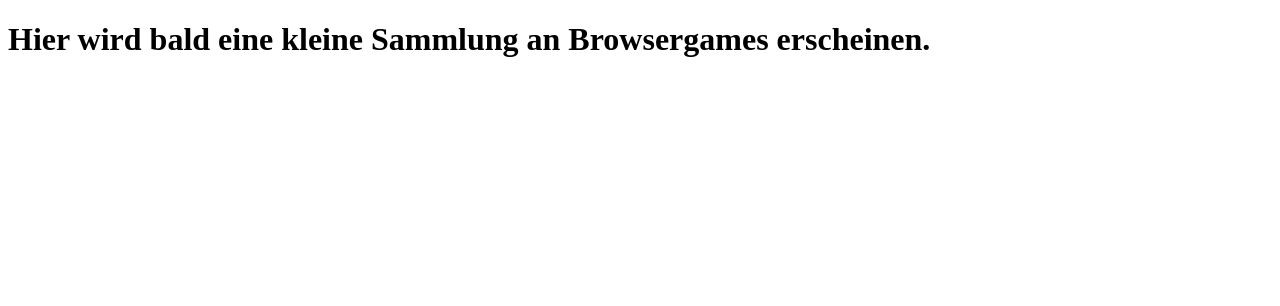
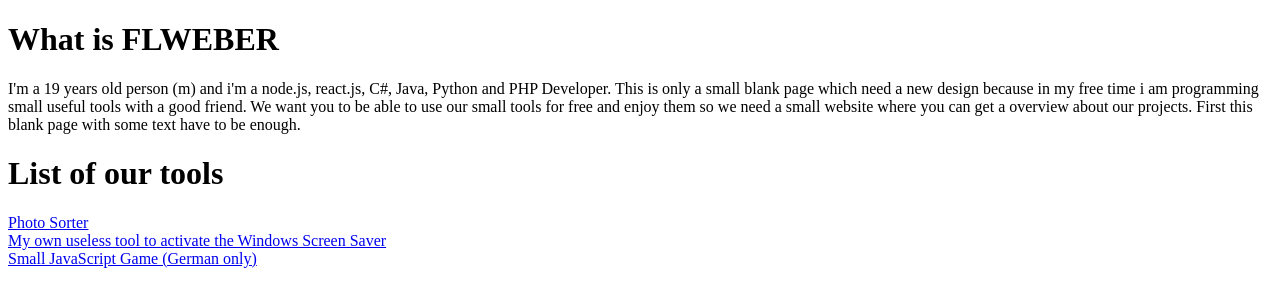
Before and after one commit to flweber/flweber.github.io, a plain HTML site: page index.html in a window 1280 px wide. Drawn offline with Linux system fonts and the light colour scheme.

Commit message:
Update index.html

```diff
--- a/index.html
+++ b/index.html
@@ -2,9 +2,21 @@
 <html lang="de">
 	<head>
 		<meta charset="UTF-8" />
-		<title>Browsergame Sammlung</title>
+		<title>Hey there!</title>
 	</head>
 	<body>
-		<h1>Hier wird bald eine kleine Sammlung an Browsergames erscheinen.</h1>
+		<h1>What is FLWEBER</h1>
+		<p>
+		I&apos;m a 19 years old person (m) and i&apos;m a node.js, react.js, C#, Java, Python and PHP Developer.
+		This is only a small blank page which need a new design because in my free time i am programming small useful tools
+		with a good friend.
+		We want you to be able to use our small tools for free and enjoy them so we need a small website where you can get a
+		overview about our projects.
+		First this blank page with some text have to be enough.
+		</p>
+		<h1>List of our tools</h1>
+		<a href='https://flweber.github.io/PhotoSorter'>Photo Sorter</a><br />
+		<a href='https://flweber.github.io/scrn-svr-einschalten/de/'>My own useless tool to activate the Windows Screen Saver</a><br />
+		<a href='https://flweber.github.io/finde-die-box/'>Small JavaScript Game (German only)</a>
 	</body>
 </html>
```
